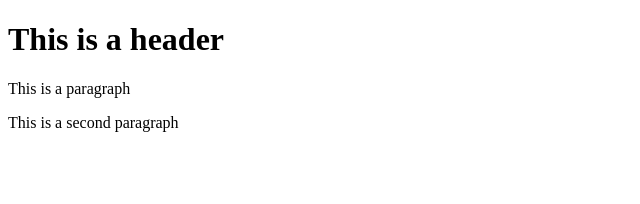
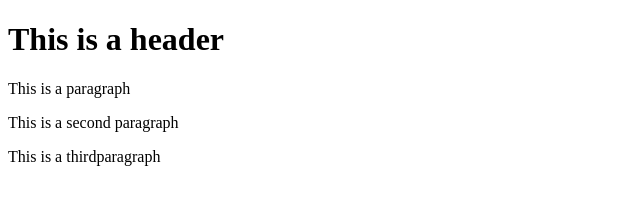
Before and after one commit to a19950605/git-test, a website: page index.html in a window 1280 px wide. Shown: the whole page, without its empty margins (0-640 px from the left). Drawn offline with Linux system fonts and the light colour scheme.

Commit message:
fourth commit

```diff
--- a/index.html
+++ b/index.html
@@ -7,6 +7,7 @@
        <h1>This is a header</h1>
        <p>This is a paragraph</p>
        <p>This is a second paragraph</p>
+       <p>This is a thirdparagraph</p>
 
    </body>
 
```
Also changed, not shown: package.json (added, +27 -0 lines), 2 other files.
